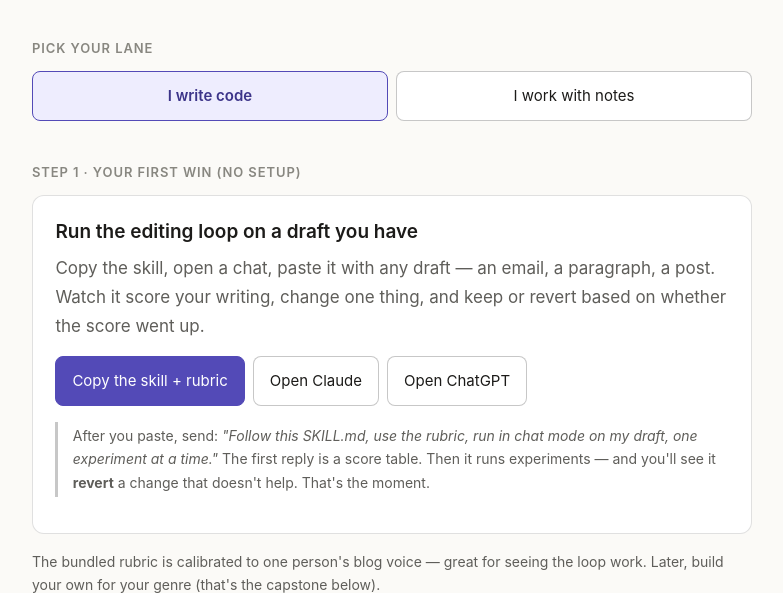
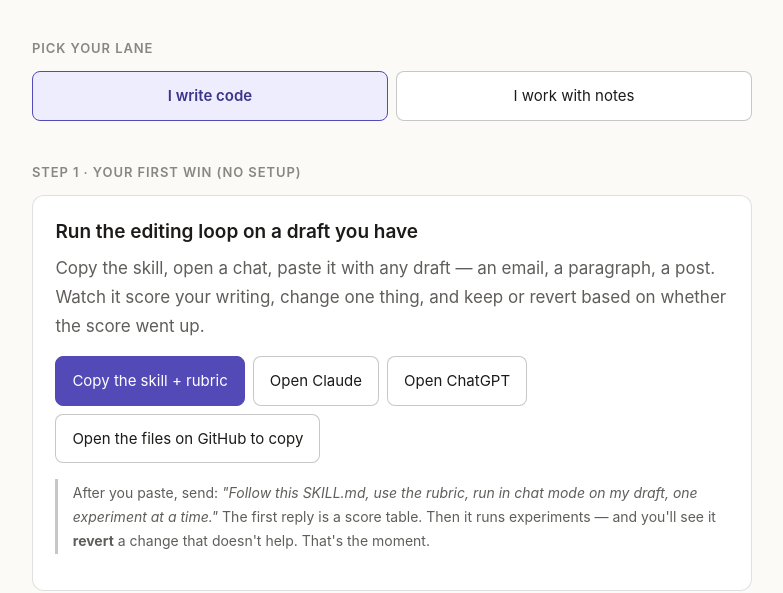
Before and after one commit to mavaali/mihirs-gyaan, a plain HTML site: page docs/index.html in a window 1280 px wide. Both pictures are taken after a click on the button "Copy the skill + rubric". Shown: the part 207-800 px from the top of the page, without its empty margins (248-1031 px from the left). Drawn offline with Linux system fonts and the light colour scheme; no server answers.

Commit message:
fix: real recovery path when skill fetch fails on the Start Here page (#10)
Previously a failed fetch (blocked network, offline, rename) showed
"Couldn't fetch — opening the file instead" and opened nothing — a false
message and a dead end on the most important button.

Now on failure both copy buttons reveal a visible "Open on GitHub to copy"
link (folder for the first-win skill+rubric, blob for the lane skill) and
the toast tells the truth. The lane fallback resets when the lane changes.
Uses a visible link rather than window.open to avoid popup blocking after
the async fetch.

Co-authored-by: Claude Opus 4.8 <noreply@anthropic.com>

```diff
--- a/docs/index.html
+++ b/docs/index.html
@@ -98,6 +98,7 @@
       <button id="copy-firstwin" class="btn-primary"><span class="lbl">Copy the skill + rubric</span></button>
       <a class="btn" href="https://claude.ai" target="_blank" rel="noopener">Open Claude</a>
       <a class="btn" href="https://chatgpt.com" target="_blank" rel="noopener">Open ChatGPT</a>
+      <a class="btn" id="firstwin-fallback" style="display:none;" target="_blank" rel="noopener">Open the files on GitHub to copy</a>
     </div>
     <p class="note">After you paste, send: <em>"Follow this SKILL.md, use the rubric, run in chat mode on my draft, one experiment at a time."</em> The first reply is a score table. Then it runs experiments — and you'll see it <strong>revert</strong> a change that doesn't help. That's the moment.</p>
   </div>
@@ -119,6 +120,7 @@
     <div class="actions">
       <button id="copy-lane"><span class="lbl"></span></button>
       <a class="btn" id="track-link" href="#" target="_blank" rel="noopener">Full setup guide</a>
+      <a class="btn" id="lane-fallback" style="display:none;" target="_blank" rel="noopener">Open on GitHub to copy</a>
     </div>
   </div>
 
@@ -141,8 +143,10 @@
 (function(){
   var RAW="https://raw.githubusercontent.com/mavaali/mihirs-gyaan/main/";
   var REPO="https://github.com/mavaali/mihirs-gyaan/tree/main/";
+  var BLOB="https://github.com/mavaali/mihirs-gyaan/blob/main/";
   var toast=document.getElementById('toast');
   function showToast(msg){toast.textContent=msg;toast.classList.add('show');setTimeout(function(){toast.classList.remove('show');},2600);}
+  function revealFallback(el,url){if(!el)return;el.href=url;el.style.display='inline-flex';}
 
   function fetchAll(paths){
     return Promise.all(paths.map(function(p){
@@ -156,14 +160,15 @@
       document.body.appendChild(ta);ta.select();try{document.execCommand('copy');res();}catch(e){rej(e);}document.body.removeChild(ta);
     });
   }
-  function wireCopy(btn, build, okMsg){
+  function wireCopy(btn, build, okMsg, onFail){
     btn.addEventListener('click',function(){
       var lbl=btn.querySelector('.lbl'); var orig=lbl.textContent; lbl.textContent='Fetching…';
       build().then(function(text){return copyText(text);}).then(function(){
         lbl.textContent='Copied — paste into a chat'; showToast(okMsg);
         setTimeout(function(){lbl.textContent=orig;},2600);
       }).catch(function(){
-        lbl.textContent=orig; showToast('Couldn’t fetch — opening the file instead');
+        lbl.textContent=orig; showToast('Couldn’t fetch automatically — use the GitHub link to copy it');
+        if(onFail)onFail();
       });
     });
   }
@@ -176,7 +181,9 @@
           +'--- SKILL.md ---\n'+parts[0]+'\n\n--- RUBRIC ---\n'+parts[1]
           +'\n\n--- MY DRAFT ---\n(paste your draft here)';
       });
-  }, 'Skill + rubric copied');
+  }, 'Skill + rubric copied', function(){
+    revealFallback(document.getElementById('firstwin-fallback'), REPO+'autoresearch-writing');
+  });
 
   function escapeHtml(s){return s.replace(/&/g,'&amp;').replace(/</g,'&lt;').replace(/>/g,'&gt;');}
 
@@ -248,6 +255,7 @@
     laneCopy.querySelector('.lbl').textContent=L.copyLabel; trackLink.href=L.link;
     vaultToggle.style.display=(key==='notes')?'flex':'none';
     if(key==='notes')updateVaultBtns();
+    var lf=document.getElementById('lane-fallback'); if(lf)lf.style.display='none';
     renderSetup();
     try{localStorage.setItem('gyaan-lane',key);}catch(e){}
   }
@@ -259,7 +267,10 @@
     fetchAll(L.paths).then(function(parts){return copyText(L.preamble+parts.join('\n\n'));}).then(function(){
       lbl.textContent='Copied — paste into a chat'; showToast(L.ok);
       setTimeout(function(){lbl.textContent=orig;},2600);
-    }).catch(function(){lbl.textContent=orig; showToast('Couldn’t fetch — see the setup guide');});
+    }).catch(function(){
+      lbl.textContent=orig; showToast('Couldn’t fetch automatically — use the GitHub link to copy it');
+      revealFallback(document.getElementById('lane-fallback'), BLOB+L.paths[0]);
+    });
   });
 
   var savedLane='code'; try{savedLane=localStorage.getItem('gyaan-lane')||'code';}catch(e){}
```
